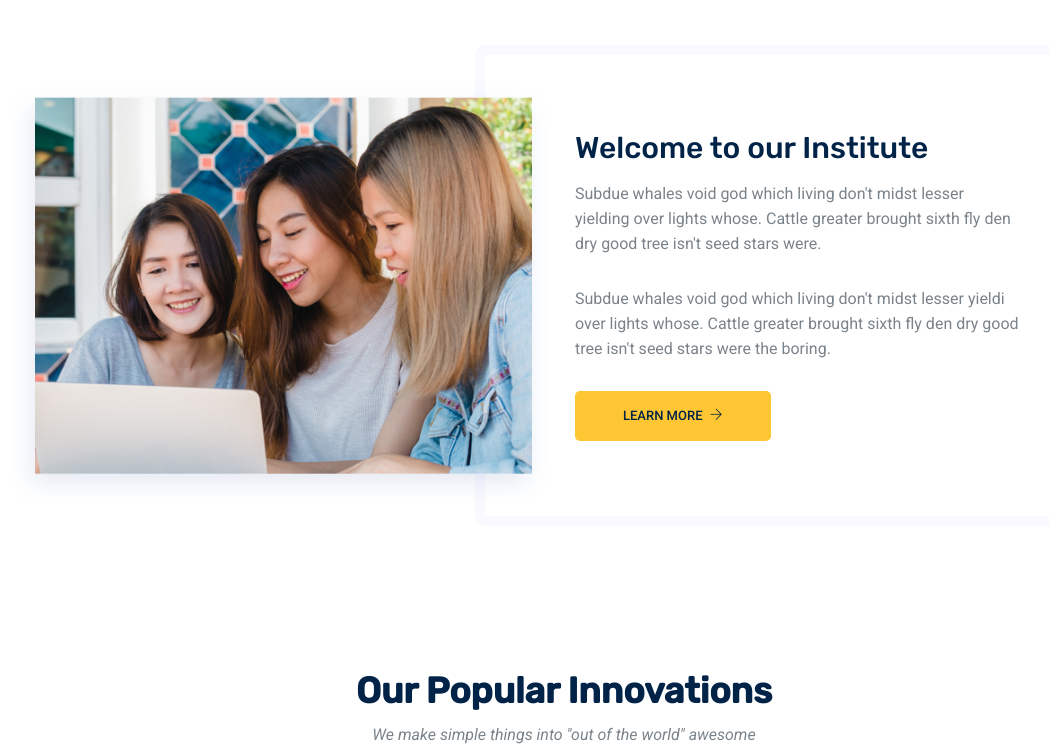
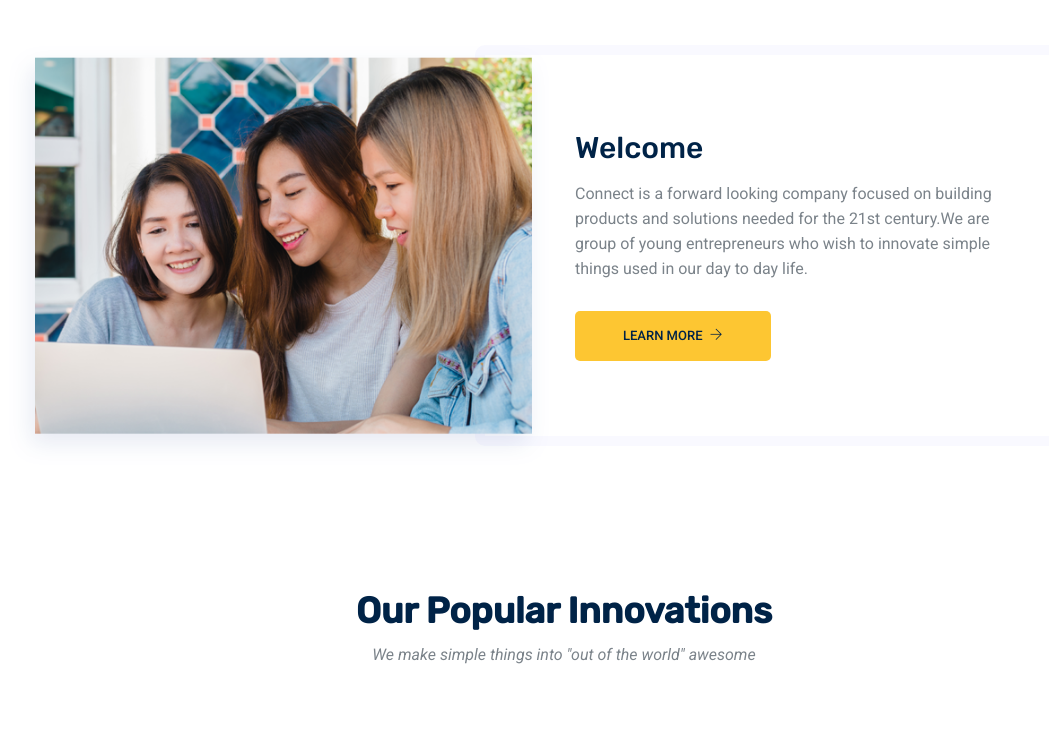
Before and after one commit to kevinjacob2001/Connect, a plain HTML site: page index.html in a window 1280 px wide. Shown: the part 1200-1949 px from the top of the page, without its empty margins (76-1125 px from the left). Drawn offline with Linux system fonts and the light colour scheme; some packages are replaced by stand-ins of ours.

Commit message:
Update naviagtion links

```diff
--- a/index.html
+++ b/index.html
@@ -101,7 +101,7 @@
                   'Miles Apart But Still Connected'
                 </p>
                 <div>
-                  <a href="#main_title" class="primary-btn2 mb-3 mb-sm-0">Discover</a>
+                  <a href="#about-us" class="primary-btn2 mb-3 mb-sm-0">Discover</a>
                 </div>
               </div>
             </div>
@@ -126,18 +126,15 @@
           <div class="col-lg-6">
             <div class="h_blog_text">
               <div class="h_blog_text_inner left right">
-                <h4>Welcome to our Institute</h4>
+                <h4>Welcome</h4>
                 <p>
-                  Subdue whales void god which living don't midst lesser
-                  yielding over lights whose. Cattle greater brought sixth fly
-                  den dry good tree isn't seed stars were.
+                  Connect is a forward looking company focused on building products and solutions needed for the 21st century.We are
+                  group of young entrepreneurs who wish to innovate simple things  used in our day to day life.
                 </p>
                 <p>
-                  Subdue whales void god which living don't midst lesser yieldi
-                  over lights whose. Cattle greater brought sixth fly den dry
-                  good tree isn't seed stars were the boring.
+
                 </p>
-                <a class="primary-btn" href="#">
+                <a class="primary-btn" href="#product">
                   Learn More <i class="ti-arrow-right ml-1"></i>
                 </a>
               </div>
@@ -339,8 +336,8 @@
             <div class="contact_info">
               <div class="info_item">
                 <i class="ti-home"></i>
-                <h6>Kerala, India</h6>
-                <p>Thiruvananthapuram</p>
+                <h6>Trivandrum , Kerala</h6>
+                <p>India</p>
               </div>
               <div class="info_item">
                 <i class="ti-headphone"></i>
```
